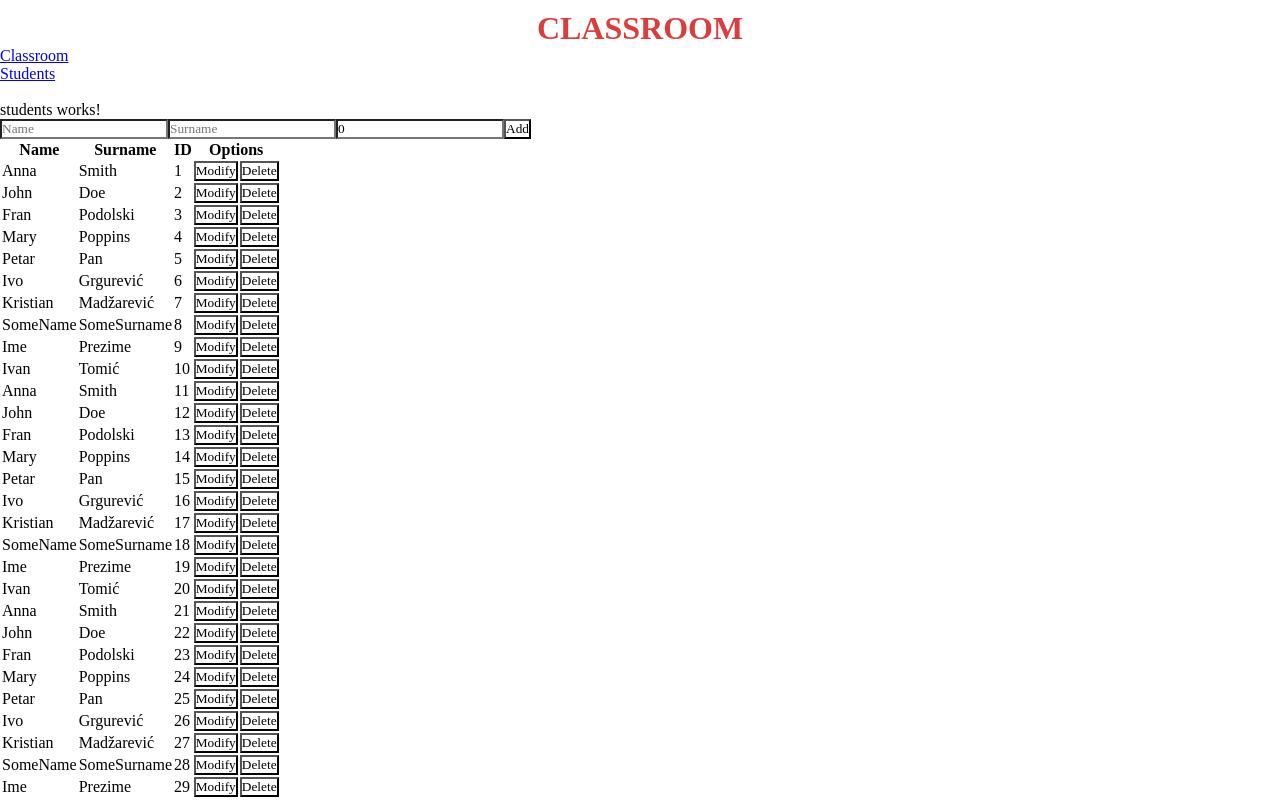
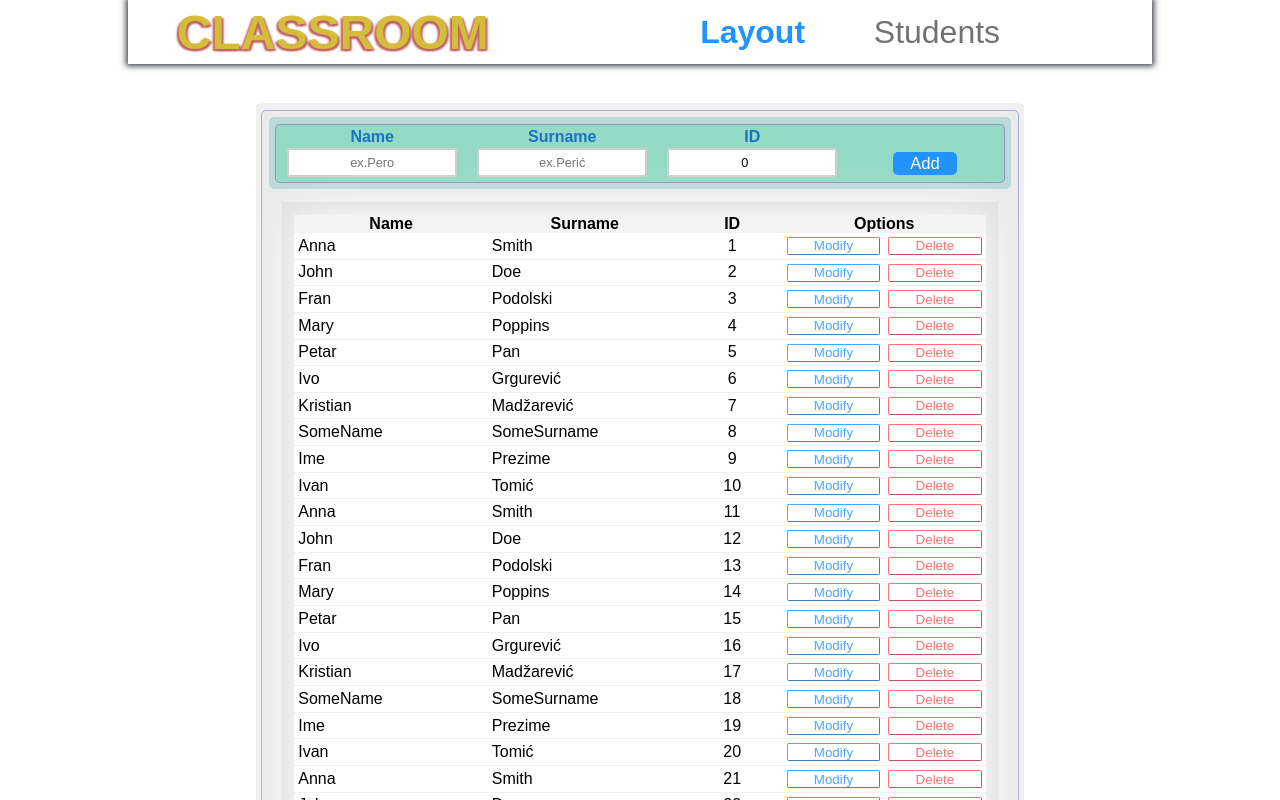
Before and after one commit to KristianMadzarevic/Classroom-Angular, an Angular app: page /students-component in a window 1280 px wide. Shown: the top 800 px of the page. Built offline with nearby package versions, Linux system fonts and the light colour scheme.

Commit message:
Styling of the student route and the app component is almost done. To-do still: style the layout route, that is the classroom layout route.'

```diff
--- a/src/app/app-routing.module.ts
+++ b/src/app/app-routing.module.ts
@@ -7,7 +7,7 @@ import { AppComponent } from '../app/app.component'
 const routes: Routes = [
   {path: 'classroom-component', component: ClassroomComponent},
   {path: 'students-component', component: StudentsComponent},
-  /* { path: '', redirectTo: '/classroom-component', pathMatch: 'full' }, */
+  { path: '', redirectTo: '/classroom-component', pathMatch: 'full' },
 ];
 
 @NgModule({
--- a/src/app/app.component.css
+++ b/src/app/app.component.css
@@ -1,5 +1,65 @@
+.nav-container{
+    height:8vw;
+    width: 100%;
+    background-color: rgb(255, 255, 255);
+    border:none;
+    display: flex;
+    align-items: center;
+    flex-direction: column;
+}
+.cast-shadow{
+    width:80%;
+    box-shadow: 0px 0px 6px 2px #3a3e46;
+    display:flex;
+    justify-content: space-around;
+    align-items: center;
+    height: 5vw;
+    font-family: 'Poppins', sans-serif;
+    background-color: #ffffff;
+}
 .title{
-    margin-top: 10px;
+    width: 40%;
     text-align: center;
-    color: #dd3c3c;
+    color: #d4bd3b;
+    font-size: 3em;
+    text-shadow: 2px 2px  2px#c05f5f,-2px 2px 2px #c05f5f;
+    cursor: default;
 }
+.nav-links{
+    width:60%;
+    list-style: none;
+}
+.nav-links-ul{
+    width: 60%;
+    margin: auto;
+    align-items: center;
+    display: flex;
+    list-style: none;
+}
+.nav-links-ul-li{
+    align-items: center;
+    display: flex;
+    flex-direction: column;
+    width:50%;
+    margin:auto;
+}
+.nav-links-ul-li-a{
+    transition: all 0.8s ease;
+    font-size: 2em;
+    text-decoration: none;
+}
+.nav-links-ul-li-a.active{
+    color: rgb(114, 114, 114);
+    font-weight: normal;
+}
+.nav-links-ul-li-a.active:hover{
+    color: rgb(114, 114, 114);
+    cursor:default;
+}
+.nav-links-ul-li-a:not(.active){
+    color: rgb(32, 147, 255);
+    font-weight: bold;
+}
+.nav-links-ul-li-a:not(.active):hover{
+    transform: scale(1.5);
+}
--- a/src/app/app.component.html
+++ b/src/app/app.component.html
@@ -1,15 +1,19 @@
-<h1 class="title">{{title}}</h1>
-<nav>
-    <ul>
-        <li>
-            <a routerLink = "classroom-component" routerLinkActive = "active">Classroom</a>
-        </li>
-        <li>
-            <a routerLink = "students-component" routerLinkActive = "active">Students</a>
-        </li>
-    </ul>
-</nav>
-<br>
+<div class="nav-container">
+    <nav class="cast-shadow">
+        <h1 class="title">{{title}}</h1>
+        <div class="nav-links">
+            <ul class="nav-links-ul">
+                <li class="nav-links-ul-li" >
+                    <a class="nav-links-ul-li-a" routerLink = "classroom-component" routerLinkActive = "active">Layout</a>
+                </li>
+                <li class="nav-links-ul-li" >
+                    <a class="nav-links-ul-li-a" routerLink = "students-component" routerLinkActive = "active">Students</a>
+                </li>
+            </ul>
+        </div>
+    </nav>
+</div>
+
 <!-- started working on router -->
 <router-outlet></router-outlet>
 <!-- <app-students></app-students>
--- a/src/app/classroom/classroom.component.css
+++ b/src/app/classroom/classroom.component.css
@@ -1,5 +1,5 @@
 * {
-    margin: 3px;
+    margin:0;
     padding: 0;
     background-color: rgb(235, 234, 231);
 }
@@ -13,8 +13,6 @@ input{
     border-style: solid;
 }
 table{
-    padding: 0.2vh;
-    border-radius: 5px;
     margin-bottom: 3px;
 }
 .square{
--- a/src/app/classroom/classroom.component.ts
+++ b/src/app/classroom/classroom.component.ts
@@ -49,6 +49,8 @@ export class ClassroomComponent implements OnInit {
     this.selectChange(this.value,true);
   }
   assignStudents(){
+    this.assigner.numberOfRows=this.row;
+    this.assigner.numberOfColumns=this.column;
     this.assigner.selectedRows=this.allSelectedRows;
     this.issue = this.assigner.assignStudents();
     if(this.issue != ''){
--- a/src/app/classroom/classroom.module.ts
+++ b/src/app/classroom/classroom.module.ts
@@ -6,7 +6,7 @@ import { FormsModule } from '@angular/forms';
 @NgModule({
   imports: [
     CommonModule,
-    FormsModule,
+    FormsModule
   ],
   declarations: [ClassroomComponent],
   exports:[ClassroomComponent]
--- a/src/app/students/students.component.css
+++ b/src/app/students/students.component.css
@@ -0,0 +1,207 @@
+.div-div-div-input-table{
+    background-color: rgb(240, 240, 240);
+    border-style: solid;
+    border-width: 1px;
+    border-color: rgb(255, 255, 255);;
+    border-radius: 5px;
+    display: flex;
+    align-items: center;
+    width:60vw;
+    margin: auto;
+    padding: 0.5vw 0;
+}
+.div-div-input-table{
+    background-color: rgb(235, 235, 235);
+    border-style: solid;
+    border-width: 1px;
+    border-color: rgb(169, 173, 206);
+    border-radius: 5px;
+    display: flex;
+    align-items: center;
+    flex-direction: column;
+    height:auto+1vw;
+    width: 59vw;
+    margin: auto;
+    padding: 0.5vw 0;
+}
+.div-input-table{
+    background-color: rgb(188, 217, 218);
+    border-style: solid;
+    border-width: 0px;
+    border-radius: 5px;
+    display: flex;
+    align-items: center;
+    flex-direction: column;
+    width: 58vw;
+    margin: auto;
+    padding: 0.5vw 0;
+}
+.input-table{
+    background-color: rgb(148, 219, 198);
+    border-style: solid;
+    border-width: 1px;
+    border-color: rgb(141, 147, 202);
+    border-radius: 5px;
+    width: 57vw;
+    margin: auto;
+    text-align: center;
+}
+
+.input-table-row{
+    background-color: rgb(148, 219, 198);
+    vertical-align: bottom;
+    width: 56vw;
+    height: 1.5vw;
+    margin: auto;
+    text-align: center;
+}
+.input-table-row td{
+    font-weight:600;
+    color: rgb(26, 114, 197);
+    background-color: rgb(148, 219, 198);
+    cursor:default;
+}
+.input{
+    cursor: pointer;
+    transition: all 0.5s ease;
+    border: 2px solid #cecece;
+    border-radius: 2px;
+    width:12vw;
+    text-align: center;
+    color: rgb(0, 0, 0);
+    padding: 0 0.5vw;
+    height:2vw;
+    font-size: 1vw;
+    outline: none;
+    box-shadow: none;
+    margin-bottom: 0.2vw;
+}
+.input:hover{
+    border-color: #34a3ff;
+}
+.input:focus{
+    transition: all 0.2s ease;
+    border-color: #34a3ff;
+    box-shadow: 0px -2px 0px rgb(40, 126, 195) inset,
+    0px 2px 0px rgb(40, 126, 195) inset,
+    -2px 0px 0px rgb(40, 126, 195) inset,
+    2px 0px 0px rgb(40, 126, 195) inset;
+}
+.input-button-td{
+    flex-direction: row;
+    align-items:baseline;
+    width:12vw;
+}
+.input-button{
+    margin-bottom: 0.4vw;
+    font-size: 1.3vw;
+    cursor:pointer;
+    text-align: center;
+    align-items: center;
+    width:5vw;
+    color:#ffffff;
+    background-color: rgb(32, 147, 255);
+    padding:0.1vw;
+    border-radius: 5px;
+    border:none;
+    transition: all 0.5s ease;
+}
+.input-button:hover{
+    color: rgb(49, 246, 115);
+    font-weight: bold;
+    font-size: 1.5vw;
+    width:9vw;
+    transform: translateY(-0.45vw) scaleY(1.2);
+}
+button:focus{
+    outline: none;
+    box-shadow: none;
+}
+.alert{
+    color: red;
+    text-align: center;
+    width:57vw;
+    height:auto;
+    font-size: 20px;
+    padding:0.6vw;
+}
+.div-students-table{
+    width: 56vw;
+    margin:auto;
+    margin-top: 1vw;
+    background-color: rgb(224, 223, 223);
+    /* box-shadow: 0 0 100vw rgb(224, 224, 224) inset; */
+}
+.students-table{
+    border-spacing: 0;
+    width: 54vw;
+    margin:auto;
+    margin:1vw auto;
+    background-color: rgb(255, 255, 255);
+    box-shadow: 0 0 3vw 0vw rgb(255, 255, 255);
+}
+.students-table-h{
+    width: 54vw;
+    text-align: center;
+    background-color: rgb(243, 243, 243);
+}
+.students-table-head{
+    cursor:default;
+    width:10vw;
+}
+.students-table-data{
+    cursor:default;
+    transition: all 0.5s ease;
+    padding: 0.3vw;
+    width:12vw;
+    height: 2vh;
+    background-color: rgb(255, 255, 255);
+    border-bottom: 1px solid #f0f0f0;
+}
+.students-table-d:hover>td{
+    background-color: rgb(243, 243, 243);
+}
+.students-table-id{
+    width:6vw;
+}
+.students-table-options{
+
+    width:6vw;
+}
+.student-button{
+    background-color: rgb(255, 255, 255);
+    transition: all 0.5s ease;
+    width: 100%;
+    height:100%;
+    border-radius: 2px;
+}
+#modify-button{
+    border-width: 1px;
+    border-color: rgb(32, 147, 255);
+    color: rgb(32, 147, 255);
+    opacity:80%;
+}
+#modify-button:hover{
+    border-radius: 5px;
+    opacity: 100%;
+    border-style: dashed;
+    box-shadow: 0px -2px 0px rgb(32, 147, 255) inset,
+    0px 2px 0px rgb(32, 147, 255) inset,
+    -2px 0px 0px rgb(32, 147, 255) inset,
+    2px 0px 0px rgb(32, 147, 255) inset;
+}
+#delete-button{
+    border-width: 1px;
+    border-color: rgb(255, 77, 79);
+    color: rgb(255, 77, 79);
+    opacity:80%;
+}
+#delete-button:hover{
+    border-radius: 5px;
+    opacity: 100%;
+    border-style: dashed;
+    box-shadow: 0px -2px 0px rgb(255, 77, 79) inset,
+    0px 2px 0px rgb(255, 77, 79) inset,
+    -2px 0px 0px rgb(255, 77, 79) inset,
+    2px 0px 0px rgb(255, 77, 79) inset;
+}
--- a/src/app/students/students.component.html
+++ b/src/app/students/students.component.html
@@ -1,26 +1,53 @@
-<p>
-  students works!
-</p>
-<input type="text" placeholder="Name" [(ngModel)]="nameInput" (keydown) = "nameSurnameKeyPressed($event)" (ngModelChange)="inputChange($event)">
-<input type="text" placeholder="Surname" [(ngModel)]="surnameInput" (keydown) = "nameSurnameKeyPressed($event)" (ngModelChange)="inputChange($event)">
-<input type="number" placeholder="ID" [(ngModel)]="idInput" (keydown)="idKeyPressed($event)" (ngModelChange)="inputChange($event)">
+<div class="div-div-div-input-table">
+  <div class="div-div-input-table">
+    <div class="div-input-table">
+      <table class="input-table">
+        <tr class="input-table-row">
+          <td>
+            Name
+          </td>
+          <td>
+            Surname
+          </td>
+          <td>
+            ID
+          </td>
+        </tr>
+        <tr class="input-table-row">
+          <td>
+            <input class="input-text input" type="text" placeholder="ex.Pero" [(ngModel)]="nameInput" (keydown) = "nameSurnameKeyPressed($event)" (ngModelChange)="inputChange($event)">
+          </td>
+          <td>
+            <input class="input-text input" type="text" placeholder="ex.Perić" [(ngModel)]="surnameInput" (keydown) = "nameSurnameKeyPressed($event)" (ngModelChange)="inputChange($event)">
+          </td>
+          <td>
+            <input class="input-number input"  type="number" [(ngModel)]="idInput" (keydown)="idKeyPressed($event)" (ngModelChange)="inputChange($event)">
+          </td>
+          <td class="input-button-td">
             <button class="input-button" (click)="addClicked()" >{{addFinish}}</button>
-<br>
+          </td>
+        </tr>
+      </table>
       <div class="alert"  *ngIf="isVisible">
         <p>{{issue}}</p>
       </div>
-<table>
-  <thead>
-    <th>Name</th>
-    <th>Surname</th>
-    <th>ID</th>
-    <th colspan="2">Options</th>
+    </div>
+    <div class="div-students-table">
+      <table class="students-table">
+        <thead class="students-table-h">
+          <th class="students-table-head" >Name</th>
+          <th class="students-table-head" >Surname</th>
+          <th class="students-table-head students-table-id">ID</th>
+          <th class="students-table-head students-table-options" colspan="2">Options</th>
         </thead>
-  <tr *ngFor=  "let student of students, let i = index">
-    <td>{{student.name}}</td>
-    <td>{{student.surname}}</td>
-    <td>{{student.id}}</td>
-    <td><button (click)="modifyClicked(i)">Modify</button></td>
-    <td><button (click)="deleteClicked(i)">Delete</button></td>
+        <tr class="students-table-d" *ngFor=  "let student of students, let i = index">
+          <td class="students-table-data">{{student.name}}</td>
+          <td class="students-table-data" >{{student.surname}}</td>
+          <td class="students-table-data students-table-id" align="center" >{{student.id}}</td>
+          <td class="students-table-data students-table-options" align="center" ><button class="student-button" id="modify-button" (click)="modifyClicked(i)">Modify</button></td>
+          <td class="students-table-data students-table-options" align="center" ><button class="student-button" id="delete-button" (click)="deleteClicked(i)">Delete</button></td>
         </tr>
       </table>
+    </div>
+  </div>
+</div>
--- a/src/app/students/students.component.ts
+++ b/src/app/students/students.component.ts
@@ -108,7 +108,6 @@ export class StudentsComponent implements OnInit{
   }
   nameSurnameKeyPressed(e:any){
     /* prevent certain keys from being pressed in the name and surname */
-    console.log(e);
     if(this.letters.includes(e.key) != true){
       e.preventDefault();
     }
--- a/src/styles.css
+++ b/src/styles.css
@@ -1,7 +1,6 @@
 /* You can add global styles to this file, and also import other style files */
 *{
-    font-family:Bahnschrift ;
+    font-family:Arial, Helvetica, sans-serif ;
     margin: 0;
     padding: 0;
-    background-color: rgb(255, 255, 255);
 }
```
Also changed, not shown: src/app/assigner.service.ts (+5 -4 lines), src/app/classroom/classroom.component.html (+4 -4 lines). Lines whose indentation alone changed are shown as unchanged.
